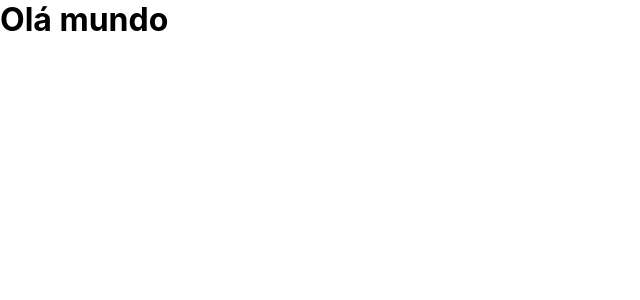
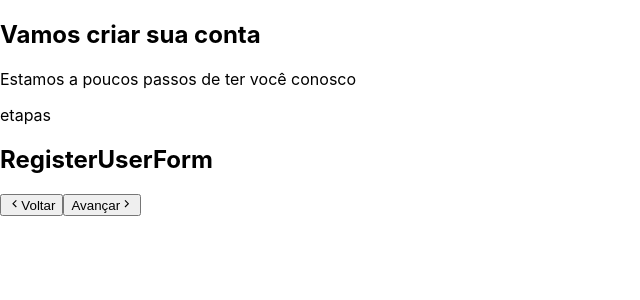
Before and after one commit to ICEI-PUC-Minas-PMV-ADS/pmv-ads-2023-2-e4-proj-infra-t6-puc-banking, a React (Create React App) app in the folder src/Web/puc-banking/: page / in a window 1280 px wide. Shown: the top 300 px of the page, without its empty margins (0-640 px from the left). Built offline with nearby package versions, Linux system fonts and the light colour scheme.

Commit message:
criando jsx base da página de registro, criando e separando componentes e criando hooks de alteração de estado para mudança dos forms.

```diff
--- a/src/Web/puc-banking/package.json
+++ b/src/Web/puc-banking/package.json
@@ -8,6 +8,7 @@
     "@testing-library/user-event": "^13.5.0",
     "react": "^18.2.0",
     "react-dom": "^18.2.0",
+    "react-icons": "^4.11.0",
     "react-scripts": "5.0.1",
     "web-vitals": "^2.1.4"
   },
--- a/src/Web/puc-banking/src/App.js
+++ b/src/Web/puc-banking/src/App.js
@@ -1,4 +1,3 @@
-import './style.css';
 //import LoginPage from './Pages/LoginPage';
 import RegisterPage from './Pages/Register';
 
--- a/src/Web/puc-banking/src/Components/LoginForm.js
+++ b/src/Web/puc-banking/src/Components/LoginForm.js
@@ -1,7 +1,7 @@
 import React from 'react';
 import { useState } from 'react';
 import PucImg from "../Img/PucImg.png";
-import "../style.css";
+import "../LoginForm.css";
 
 export default function LoginForm(props) {
     const [email, setEmail] = useState("")
--- /dev/null
+++ b/src/Web/puc-banking/src/Components/RegisterCardForm.js
@@ -0,0 +1,10 @@
+import React from "react";
+
+const RegisterCardForm = () => {
+    return (
+        <div>
+            <h2>RegisterCardForm</h2>
+        </div>
+    )
+}
+export default RegisterCardForm
--- a/src/Web/puc-banking/src/Components/RegisterForm.js
+++ /dev/null
@@ -1,11 +0,0 @@
-import React from 'react';
-
-export default function RegisterForm(props){
-
-
-    return (
-       <div>
-        <h1>Olá mundo</h1>
-       </div>
-    );
-}
--- /dev/null
+++ b/src/Web/puc-banking/src/Components/RegisterThanksForm.js
@@ -0,0 +1,10 @@
+import React from "react";
+
+const RegisterThanksForm = () => {
+    return (
+        <div>
+            <h2>RegisterThanksForm</h2>
+        </div>
+    )
+}
+export default RegisterThanksForm
--- /dev/null
+++ b/src/Web/puc-banking/src/Components/RegisterUserForm.js
@@ -0,0 +1,10 @@
+import React from "react";
+
+const RegisterUserForm = () => {
+    return (
+        <div>
+            <h2>RegisterUserForm</h2>
+        </div>
+    )
+}
+export default RegisterUserForm
--- a/src/Web/puc-banking/src/Pages/Register.js
+++ b/src/Web/puc-banking/src/Pages/Register.js
@@ -1,10 +1,40 @@
 import React from 'react';
-import RegisterForm from '../Components/RegisterForm';
+// Components
+import { GrFormNext, GrFormPrevious } from 'react-icons/gr';
+import RegisterUserForm from '../Components/RegisterUserForm';
+import RegisterCardForm from '../Components/RegisterCardForm';
+import RegisterThanks from '../Components/RegisterThanksForm';
+
+//Hoks
+import { useForm } from "../hooks/useForm";
+
 
 export default function RegisterPage() {
+    const formComponents = [<RegisterUserForm />, <RegisterCardForm />, <RegisterThanks />]
+    const {currentStep, currentComponent} = useForm(formComponents)
+
     return (
-        <div>
-            <RegisterForm></RegisterForm>
+        <div className='app'>
+            <div className='header'>
+                <h2>Vamos criar sua conta</h2>
+                <p>Estamos a poucos passos de ter você conosco</p>
+            </div>
+            <div className='form-container'>
+                <p>etapas</p>
+                <form>
+                    <div className='inputs-container'>{currentComponent}</div>
+                    <div className='actions'>
+                        <button type='button'>
+                            <GrFormPrevious />
+                            <span>Voltar</span>
+                        </button>
+                        <button type='submit'>
+                            <span>Avançar</span>
+                            <GrFormNext />
+                        </button>
+                    </div>
+                </form>
+            </div>
         </div>
     );
 }
--- /dev/null
+++ b/src/Web/puc-banking/src/hooks/useForm.js
@@ -0,0 +1,11 @@
+import { useState } from "react";
+
+export function useForm(steps) {
+    const [currentStep, setCurrentstep] = useState(0)
+
+
+    return {
+        currentStep,
+        currentComponent: steps[currentStep],
+    };
+}
```
Also changed, not shown: src/Web/puc-banking/src/LoginForm.css (renamed from src/Web/puc-banking/src/style.css), src/Web/puc-banking/src/RegisterForm.css (added), 1 other file (tests, documents, lock files or other folders).
